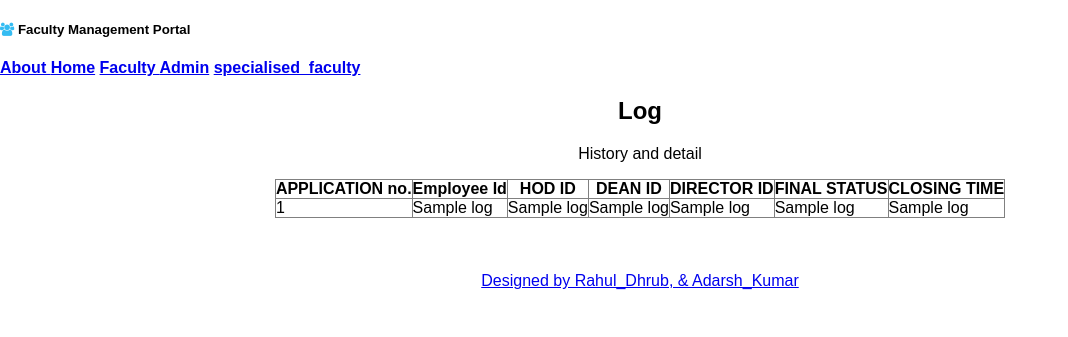
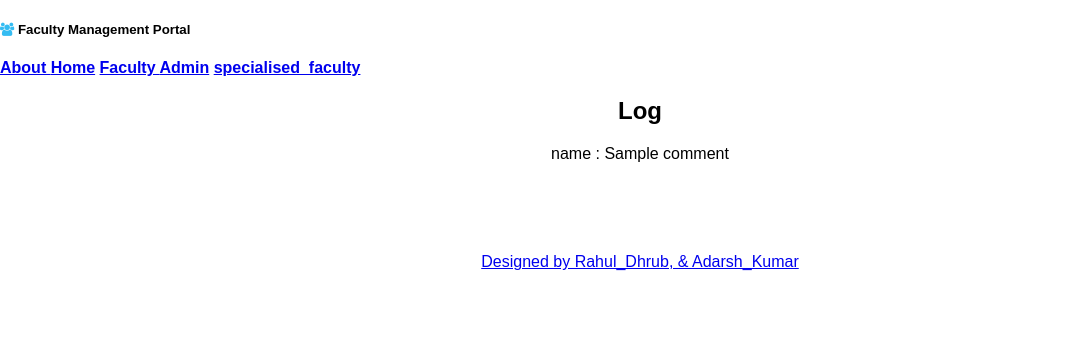
Before and after one commit to kadarsh835/DBMS_Project, a Flask app: page /log in a window 1280 px wide. Shown: the top 337 px of the page, without its empty margins (0-1068 px from the left). Run offline with Flask 2, Linux system fonts and the light colour scheme; a database or web service that is not in the repository returns one stand-in record (values such as "Sample title"); some libraries are stand-ins or nearby versions.

Commit message:
Final Submission Code

```diff
--- a/app.py
+++ b/app.py
@@ -47,8 +47,22 @@ def register_dep():
 
 @app.route('/log')
 def log():
-	applications =postgres_db.fetch_log()
-	return render_template('log.html', applications = applications)
+	logs = []
+	applications =mongo_db.getComment()
+	i = -1
+	for application in applications:
+		i = i+1
+		j=-1
+		logs.append([])
+		for item in application.items():
+			logs[i].append([])
+			j=j+1
+			print('An Application: {}'.format(logs[i]))
+			print('An item: {}'.format(logs[i][j]))
+			logs[i][j].append(item[0])
+			logs[i][j].append(item[1])
+			print('{} : {}'.format(item[0],item[1]))
+	return render_template('log.html', logs = logs)
 
 @app.route('/special_faculty/<section>')
 def special_faculty(section):
@@ -122,9 +136,9 @@ def updateLeaveStatus():
 			emp_id = request.form['id']
 			assign_status = int(assign_status)
 			print('Update Leaves emp_id {}'.format(emp_id))
-			application_no, comment_by = postgres_db.updateLeaveStatus(emp_id, assign_status)
+			application_no, comment_by, cc_id = postgres_db.updateLeaveStatus(emp_id, assign_status)
 
-			mongo_db.insertComment(application_no ,comment, comment_by)
+			mongo_db.insertComment(application_no ,comment, comment_by, cc_id)
 
 			return render_template('show_info.html', emp_id = emp_id, message = '''The leave application has successfuly been
 						updated by you!''')
--- a/templates/layout.html
+++ b/templates/layout.html
@@ -7,7 +7,7 @@
   <meta content="text/html; charset=utf-8" http-equiv="content-type">
   <meta name="viewport" content="width=device-width, initial-scale=1, maximum-scale=1">
   <link rel="icon" type="image/png" href="images/logo.png">
-  <title>UCE Management Portal</title>
+  <title>Faculty Management Portal</title>
   <link rel="stylesheet" href="./static/css/normalize.css">
   <link rel="stylesheet" href="./static/css/skeleton.css">
   <link rel="stylesheet" href="./static/css/style.css">
--- a/templates/layout2.html
+++ b/templates/layout2.html
@@ -6,7 +6,7 @@
     <meta  content="text/html; charset=utf-8"  http-equiv="content-type">
     <meta  name="viewport"  content="width=device-width, initial-scale=1, maximum-scale=1">
     <link  rel="icon"  type="image/png"  href="images/logo.png">
-    <title>UCE Management Portal</title>
+    <title>Faculty Management Portal</title>
     <link  rel="stylesheet"  href="../static/css/normalize.css">
     <link  rel="stylesheet"  href="../static/css/skeleton.css">
     <link  rel="stylesheet"  href="../static/css/style.css">
--- a/templates/log.html
+++ b/templates/log.html
@@ -3,8 +3,7 @@
 {% block content %}
 <center>
   <h2>Log</h2>
-  <p>History and detail  </p>
-    <table border = '1'>
+    <!-- <table border = '1'>
     <thead>
       <tr>
         <th>APPLICATION no.</th>
@@ -29,6 +28,14 @@
         </tr>
       {% endfor %}
     </tbody>
-  </table>
+  </table> -->
+
+  {% for application in logs %}
+    {% for item in application %}
+      {{ item[0] }} : {{ item[1] }}<br>
+    {% endfor %}
+    <br><br>
+  {% endfor %}
+
  </center>
 {% endblock %}
```
Also changed, not shown: storage/mongoHelper.py, storage/postgresHelper.py.
